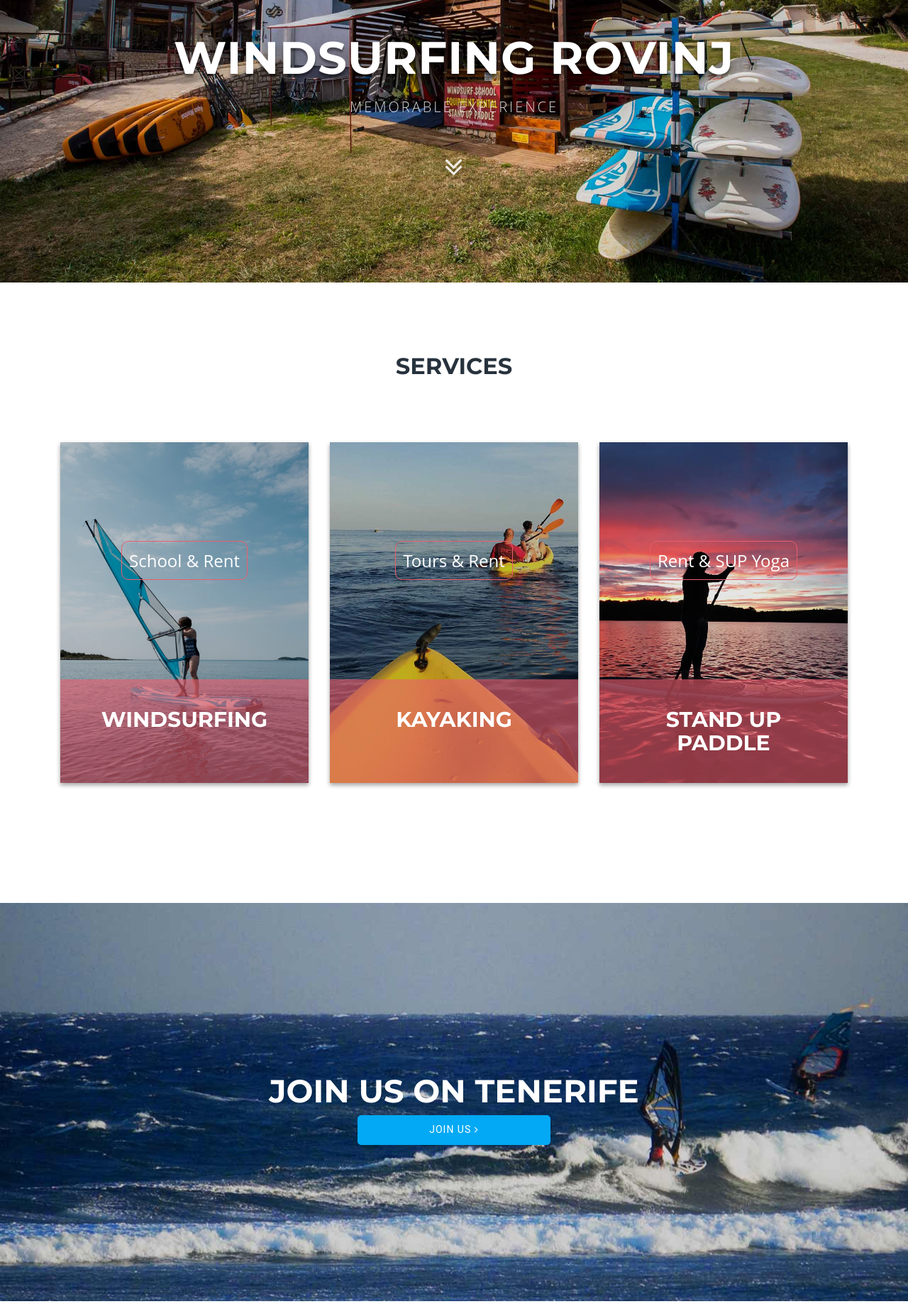
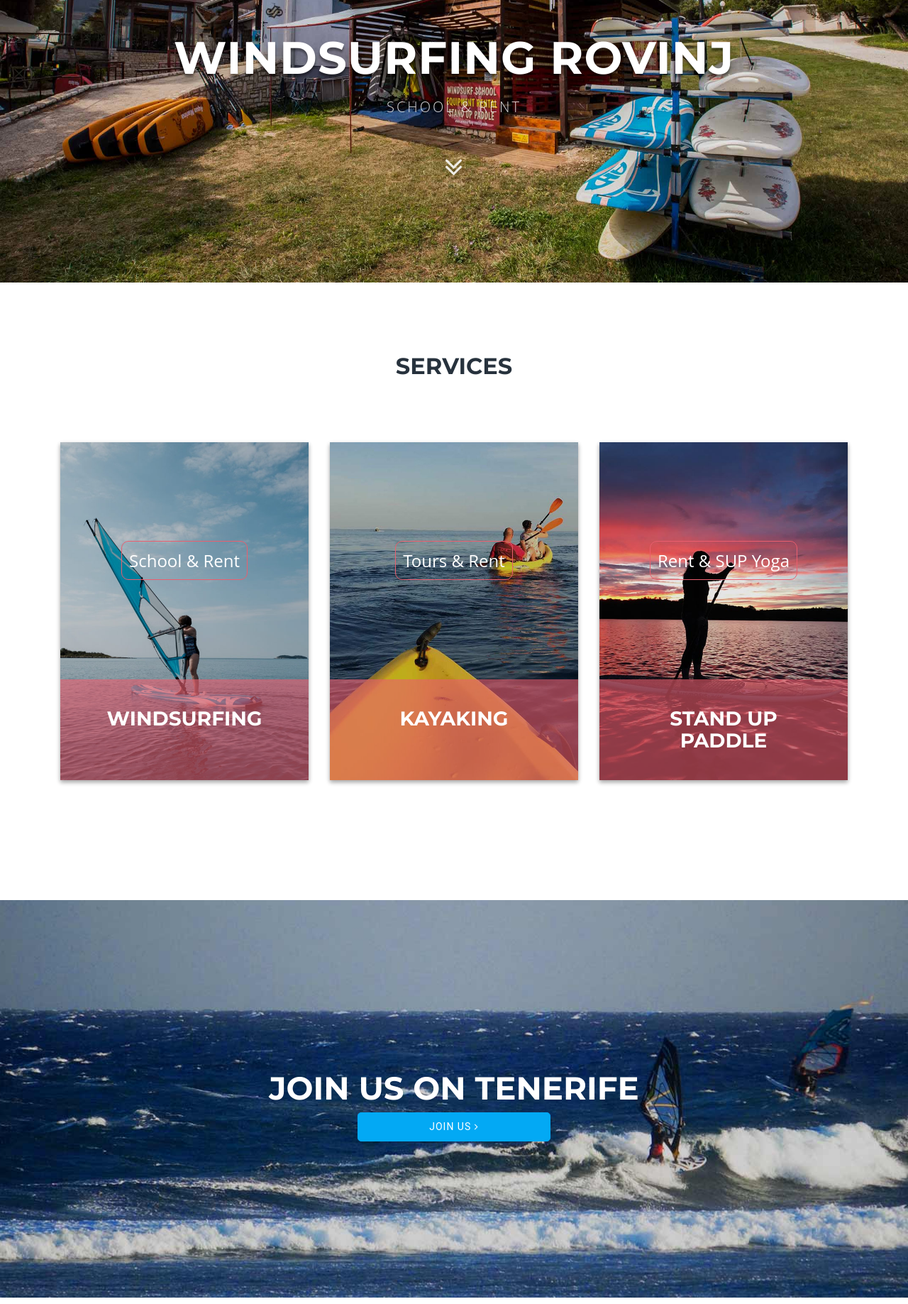
Before and after one commit to igrach123/windsurfing-rovinj, a PHP site: page / in a window 1280 px wide. Shown: the part 102-1939 px from the top of the page at 71% size. Run offline with PHP 8.4, Linux system fonts and the light colour scheme.

Commit message:
minor imporvements

```diff
--- a/css/style.css
+++ b/css/style.css
@@ -1996,7 +1996,7 @@ header {
         #services .s-img-h-1 h3,
         #services .s-img-h-2 h3,
         #services .s-img-h-3 h3 {
-          font-size: 2.2rem; } }
+          font-size: 2rem; } }
       @media only screen and (min-width: 480px) {
         #services .s-img-h-1 h3,
         #services .s-img-h-2 h3,
@@ -2006,7 +2006,7 @@ header {
         #services .s-img-h-1 h3,
         #services .s-img-h-2 h3,
         #services .s-img-h-3 h3 {
-          font-size: 3rem; } }
+          font-size: 2.8rem; } }
   #services .s-img-h-1 {
     background-image: url("../img/services/windsurfing-s-bg.jpg"); }
   #services .s-img-h-2 {
@@ -2133,9 +2133,18 @@ header {
 #services-windsurf h6, #services-bike h6, #services-kayaking h6, #services-rental h6, #services-snorkeling h6, #services-sup h6, #najam-plovila h6, #taxi-boat h6, #price h6, #boat h6, #services-tenerife h6, #top-location h6 {
   padding-top: 30px;
   padding-bottom: 10px;
-  font-size: 2.2rem;
   color: #eb5e6e;
-  font-weight: bolder; }
+  font-weight: bolder;
+  text-align: left; }
+  @media only screen and (min-width: 320px) {
+    #services-windsurf h6, #services-bike h6, #services-kayaking h6, #services-rental h6, #services-snorkeling h6, #services-sup h6, #najam-plovila h6, #taxi-boat h6, #price h6, #boat h6, #services-tenerife h6, #top-location h6 {
+      font-size: 1.8rem; } }
+  @media only screen and (min-width: 480px) {
+    #services-windsurf h6, #services-bike h6, #services-kayaking h6, #services-rental h6, #services-snorkeling h6, #services-sup h6, #najam-plovila h6, #taxi-boat h6, #price h6, #boat h6, #services-tenerife h6, #top-location h6 {
+      font-size: 2rem; } }
+  @media only screen and (min-width: 768px) {
+    #services-windsurf h6, #services-bike h6, #services-kayaking h6, #services-rental h6, #services-snorkeling h6, #services-sup h6, #najam-plovila h6, #taxi-boat h6, #price h6, #boat h6, #services-tenerife h6, #top-location h6 {
+      font-size: 2.2rem; } }
   #services-windsurf h6 .price-badge, #services-bike h6 .price-badge, #services-kayaking h6 .price-badge, #services-rental h6 .price-badge, #services-snorkeling h6 .price-badge, #services-sup h6 .price-badge, #najam-plovila h6 .price-badge, #taxi-boat h6 .price-badge, #price h6 .price-badge, #boat h6 .price-badge, #services-tenerife h6 .price-badge, #top-location h6 .price-badge {
     display: inline-block;
     float: right;
--- a/index.php
+++ b/index.php
@@ -35,7 +35,7 @@
     <link href="#" rel="canonical" /> <!-- dodati stranicu na kraju -->
     <link href="index.php" rel="alternate" hreflang="en">
     <meta name="keywords"
-        content="Windusrfing School Rovinj, Windsurfing rental, Kayaking rental and Tours, SUP rental">
+        content="Windusrfing School Rovinj, Windsurfing rental, Kayaking rental and Tours, Stand Up Paddle rental">
     <meta name="description"
         content="Windusrfing School Rovinj, Windsurfing rental, Kayaking rental, Kazaking Tours, Stand up Paddle rental">
     <meta http-equiv="content-language" content="en,hr">
@@ -101,14 +101,10 @@
 
     <?php include "footer.php"?>
 
-
-
     <!--JavaScript, jquerry and plugins-->
     <script src="https://cdnjs.cloudflare.com/ajax/libs/jquery/3.3.1/jquery.min.js"></script>
     <script src="https://stackpath.bootstrapcdn.com/bootstrap/3.3.7/js/bootstrap.min.js"></script>
-
     <script src="form.js"></script>
-
     <script src="js/main-js-backup-min.js"></script>
     <script src="js/galleries.js"></script>
 
--- a/php/services-tenerife.php
+++ b/php/services-tenerife.php
@@ -27,7 +27,7 @@
                 <img class="img-responsive lazy-img visible-xs" src="img/tenerife/tenerife-480.jpg"
                     data-echo="img/tenerife/tenerife-480.jpg" alt="Premantura">
 
-
+                <hr>
                 <div class="text-center">
                     <a href="img/services/price.jpg" class="btn btn-default ">DOWNLOAD PRICE
                         LIST</a>
--- a/php/touch-slider.php
+++ b/php/touch-slider.php
@@ -13,7 +13,7 @@
                     <!-- Slide Text Layer -->
                     <div class="slide-text slide_style_center">
                         <h1 data-animation="animated flipInX"> <?php echo "$the_sitetitle"; ?> </h1>
-                        <p data-animation="animated lightSpeedIn">Memorable experience</p>
+                        <p data-animation="animated lightSpeedIn">SCHOOL & RENT</p>
                         <a href="#services" data-scroll data-options='{ "easing": "easeInOutQuad" }' class="btn scroll"
                             data-animation="animated fadeInUp"> <i class="fa fa-angle-double-down fa-3x"
                                 aria-hidden="true"></i></a>
@@ -29,8 +29,8 @@
                     <div class="bs-slider-overlay "></div>
                     <!-- Slide Text Layer -->
                     <div class="slide-text slide_style_center">
-                        <h1 data-animation="animated zoomInLeft"><?php echo "$the_sitetitle"; ?></h1>
-                        <p data-animation="animated fadeInRight">Discover Istria</p>
+                        <h1 data-animation="animated zoomInLeft">KAYAKING ROVINJ</h1>
+                        <p data-animation="animated fadeInRight">TOURS & RENT</p>
                         <a href="#services" data-scroll data-options='{ "easing": "easeInOutQuad" }' class="btn scroll"
                             data-animation="animated fadeInUp"> <i class="fa fa-angle-double-down fa-3x"
                                 aria-hidden="true"></i></a>
@@ -44,7 +44,7 @@
                     <!-- Slide Text Layer -->
                     <div class="slide-text slide_style_center">
                         <h1 data-animation="animated zoomInLeft"><?php echo "$the_sitetitle"; ?></h1>
-                        <p data-animation="animated fadeInRight">Windsurfing</p>
+                        <p data-animation="animated fadeInRight">FOR BEGINNERS AND ADVANCED</p>
                         <a href="#services" data-scroll data-options='{ "easing": "easeInOutQuad" }' class="btn scroll"
                             data-animation="animated fadeInUp"> <i class="fa fa-angle-double-down fa-3x"
                                 aria-hidden="true"></i></a>
--- a/sass/_imghover.scss
+++ b/sass/_imghover.scss
@@ -41,13 +41,13 @@
 
   h3 {
     @include xxs {
-      font-size: 2.2rem;
+      font-size: 2rem;
     }
     @include xs {
       font-size: 2.4rem;
     }
     @include md {
-      font-size: 3rem;
+      font-size: 2.8rem;
     }
     text-align: center;
     padding: 40px;
--- a/sass/style.scss
+++ b/sass/style.scss
@@ -1063,11 +1063,21 @@
     }
 
         h6 {
+            @include xxs{
+                font-size: 1.8rem;
+            }
+            @include xs{
+                font-size: 2rem;
+            }
+            @include sm{
+                font-size: 2.2rem;
+            }
             padding-top: 30px;
             padding-bottom: 10px;
-            font-size: 2.2rem;
+
             color: $main-orange;
             font-weight: bolder;
+            text-align: left;
 
             .price-badge{
                 display: inline-block;
```
Also changed, not shown: header.php (+0 -9 lines), 1 other file.
